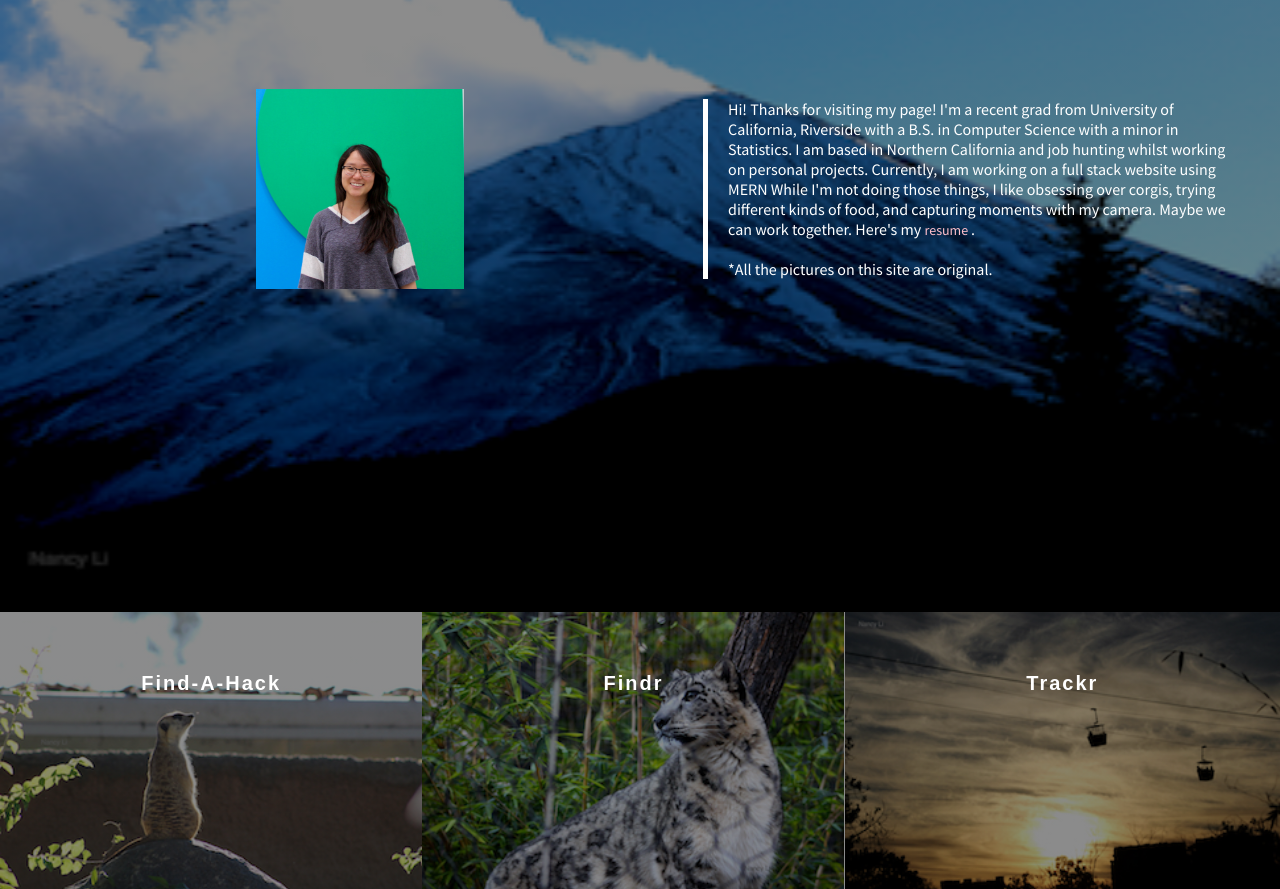
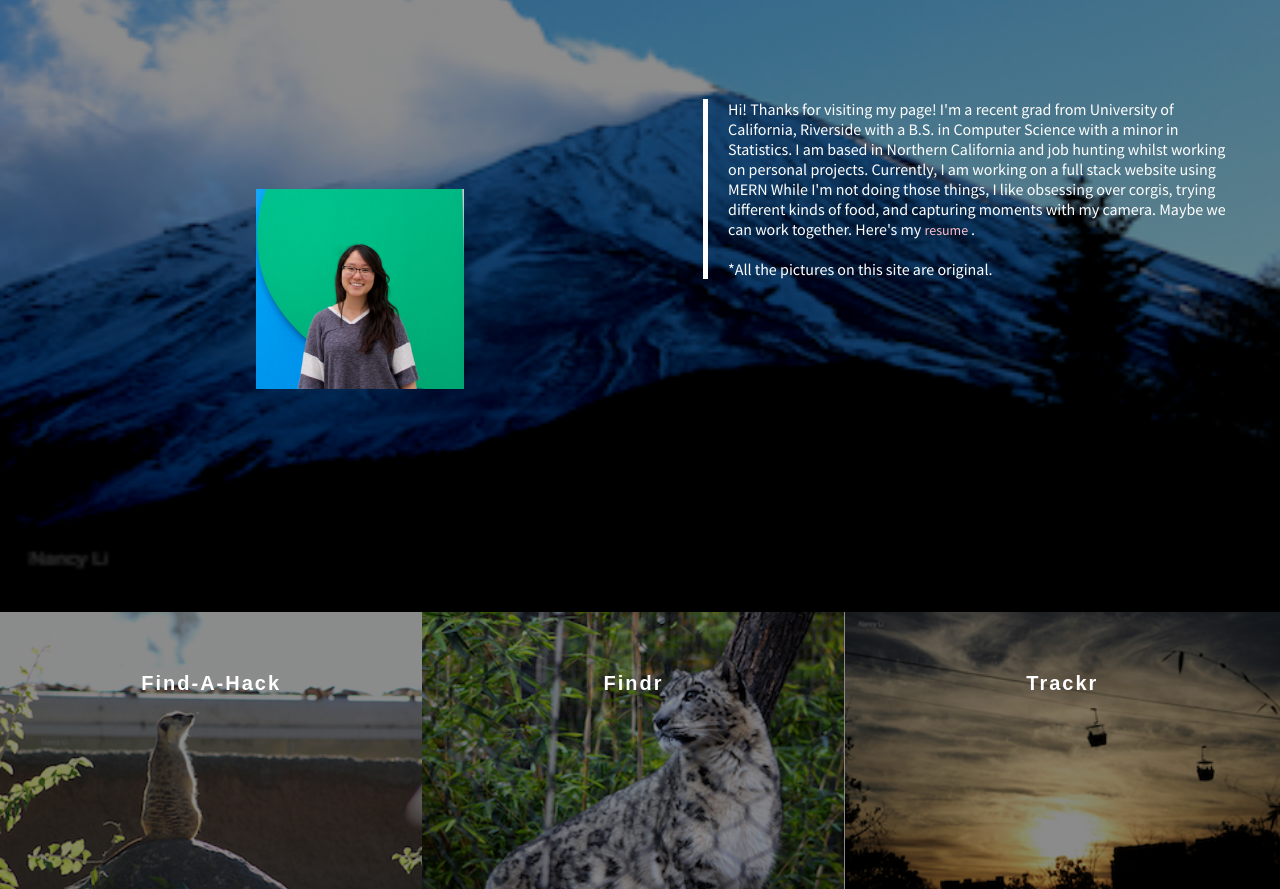
Before and after one commit to musicalburrito/personal-website, a website: page public/index.html in a window 1280 px wide. Shown: the part 888-1777 px from the top of the page. Drawn offline with nearby package versions, Linux system fonts and the light colour scheme; a web font is replaced by a local one.

Commit message:
Update index.css

```diff
--- a/public/index.css
+++ b/public/index.css
@@ -260,7 +260,7 @@ i:hover{
 }
 
 #picture{
-    display: block;
+/*     display: block; */
     max-width:230px;
     max-height:200px;
     width: auto;
@@ -272,5 +272,5 @@ i:hover{
     height: 50%;
     float: left;
     margin-left: 20%;
-    margin-top: 100px;
+    margin-top: 200px;
 }
```
